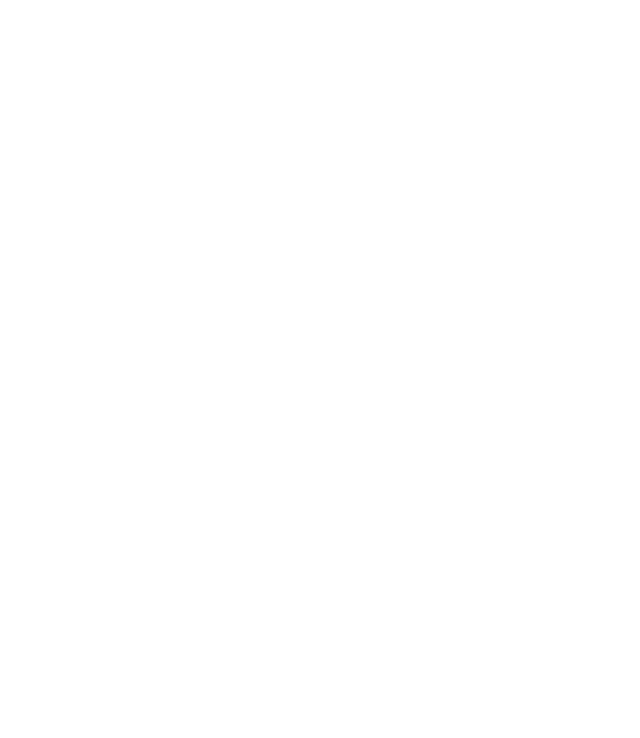
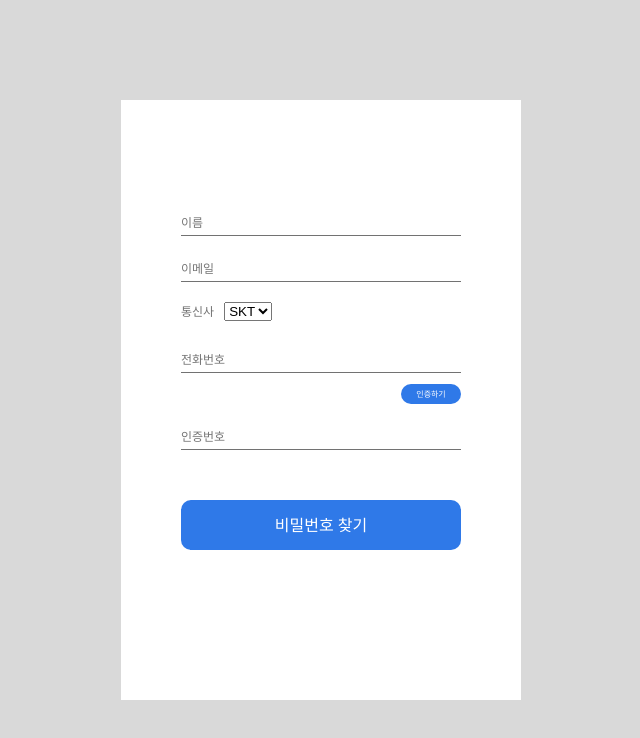
Before and after one commit to JaeyoonCheon/used-clothes-front, a React (Create React App) app: page /pwforgot in a window 1280 px wide. Before the commit this address had no page. Shown: the top 738 px of the page, without its empty margins (319-959 px from the left). Built offline with nearby package versions, Linux system fonts and the light colour scheme.

Commit message:
FEAT / <PWForgot /> 1. 아이디 찾기 폼과 유사하게 비밀번호 찾기 폼 구성 완료

```diff
--- a/src/App.js
+++ b/src/App.js
@@ -3,6 +3,7 @@
 
 import HomePage from "./pages/HomePage";
 import IDForgotPage from "./pages/IDForgotPage";
+import PWForgotPage from "./pages/PWForgotPage";
 
 const App = () => {
   console.log("Render start");
@@ -10,7 +11,8 @@
     <>
       <Routes>
         <Route path="/" element={<HomePage />} />
-        <Route path="forgot" element={<IDForgotPage />}></Route>
+        <Route path="idforgot" element={<IDForgotPage />}></Route>
+        <Route path="pwforgot" element={<PWForgotPage />}></Route>
       </Routes>
     </>
   );
--- /dev/null
+++ b/src/pages/PWForgotPage.js
@@ -0,0 +1,99 @@
+import React, { useState } from "react";
+import styled from "styled-components";
+
+import colors from "../lib/styles/colors";
+import { LargeInput } from "../components/common/Input";
+import { LargeButton, SmallButton } from "../components/common/Button";
+import { RadioButton, RadioGroup } from "../components/common/RadioButton";
+
+const Wrapper = styled.div`
+  position: fixed;
+  top: 0;
+  left: 0;
+  width: 100vw;
+  height: 100vh;
+  display: flex;
+  align-items: center;
+  justify-content: center;
+
+  background: ${colors.mono[1]};
+`;
+
+const ForgotContainer = styled.div`
+  width: 400px;
+  height: 600px;
+  display: flex;
+  flex-direction: column;
+  align-items: center;
+
+  background: white;
+  box-shadow: rgba(0, 0, 0, 0.6);
+`;
+
+const Spacer = styled.div`
+  width: 400px;
+  height: 100px;
+`;
+
+const ForgotFormContainer = styled.form`
+  width: 280px;
+  height: 350px;
+  display: flex;
+  flex-direction: column;
+  align-items: center;
+  justify-content: space-between;
+
+  .confirmButton {
+    margin-top: 40px;
+  }
+  .authButton {
+    margin-left: auto;
+  }
+`;
+
+const TelecomContainer = styled.div`
+  width: 280px;
+  height: 25px;
+  margin-top: 10px;
+
+  .telecomTitle {
+    margin-right: 10px;
+    font-family: "Noto Serif";
+    font-size: 12px;
+    color: ${colors.mono[0]};
+  }
+`;
+
+const PWForgotPage = () => {
+  return (
+    <Wrapper>
+      <ForgotContainer>
+        <Spacer></Spacer>
+        <ForgotFormContainer>
+          <LargeInput placeholder="이름"></LargeInput>
+          <LargeInput placeholder="이메일"></LargeInput>
+          <TelecomContainer>
+            <span className="telecomTitle">통신사</span>
+            <select>
+              <option value="SKT">SKT</option>
+              <option value="KT">KT</option>
+              <option value="LG">LG</option>
+            </select>
+          </TelecomContainer>
+          <LargeInput placeholder="전화번호"></LargeInput>
+          <div className="authButton">
+            <SmallButton backgroundColor={colors.blue[0]}>인증하기</SmallButton>
+          </div>
+          <LargeInput placeholder="인증번호"></LargeInput>
+          <div className="confirmButton">
+            <LargeButton backgroundColor={colors.blue[0]}>
+              비밀번호 찾기
+            </LargeButton>
+          </div>
+        </ForgotFormContainer>
+      </ForgotContainer>
+    </Wrapper>
+  );
+};
+
+export default PWForgotPage;
```
